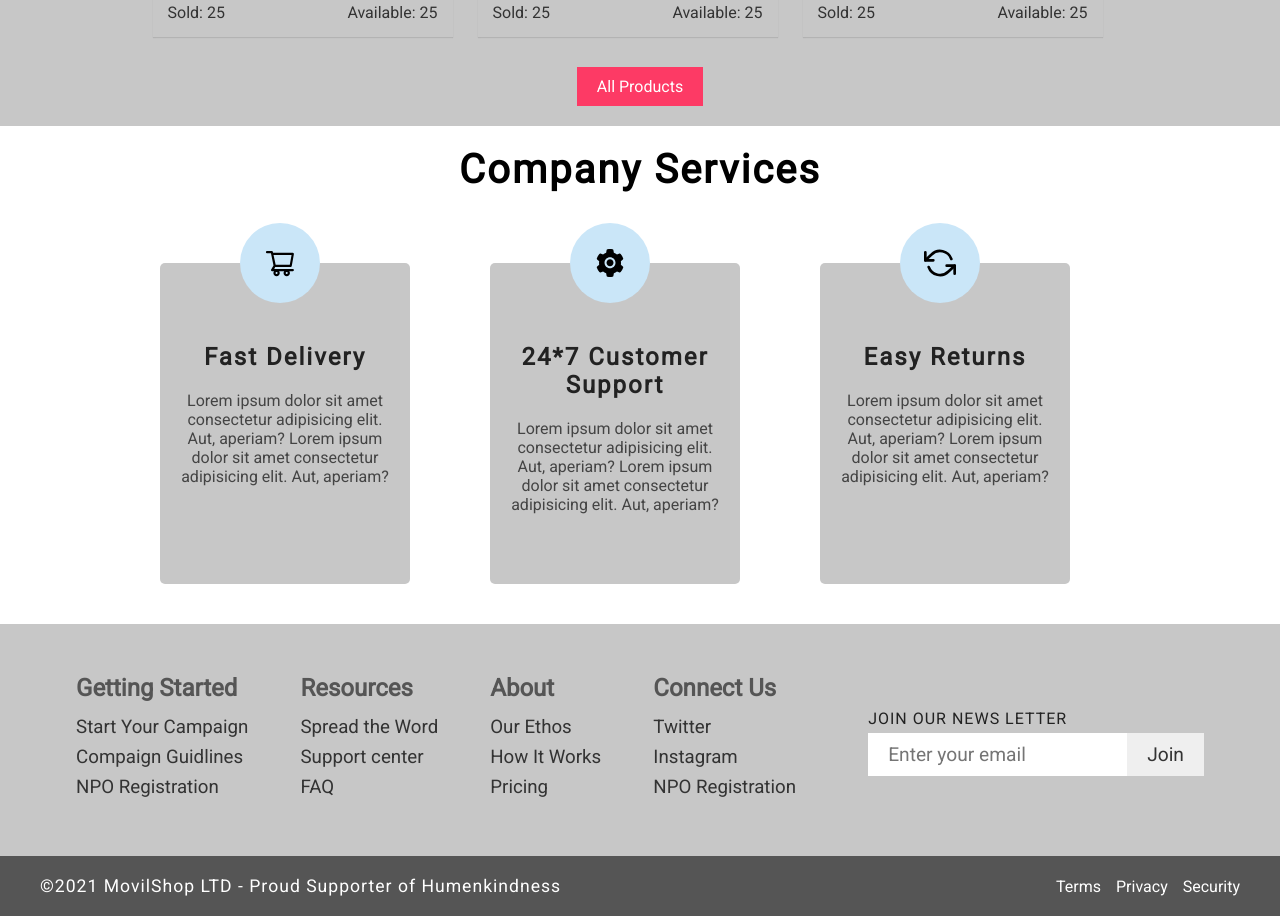
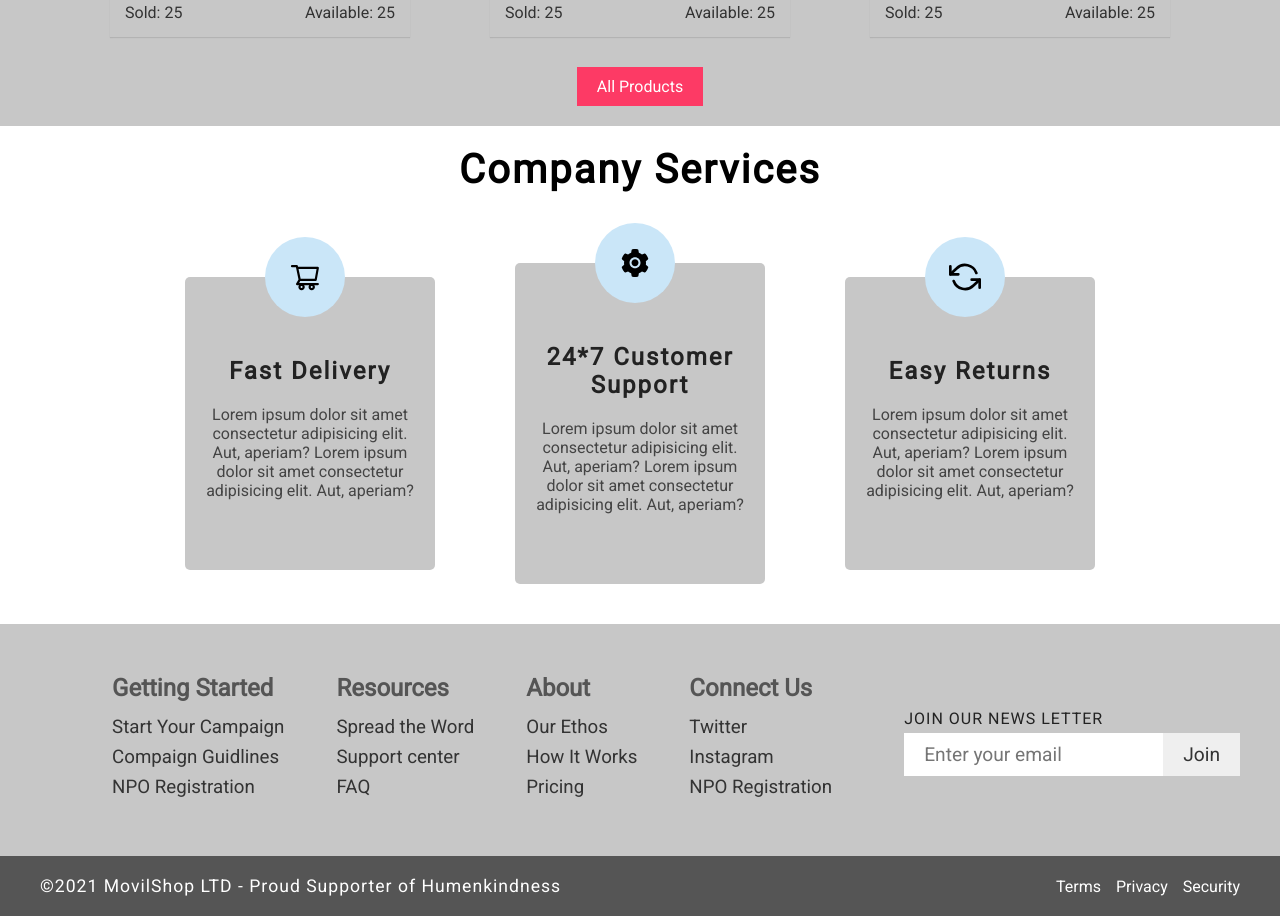
Before and after one commit to ddepu11/movil_shop_cient_side_react, a React (Create React App) app: page / in a window 1280 px wide. Shown: the part 1160-2076 px from the top of the page. Built offline with nearby package versions, Linux system fonts and the light colour scheme; no server answers.

Commit message:
width changed to max-width

```diff
--- a/src/components/Account.jsx
+++ b/src/components/Account.jsx
@@ -13,27 +13,68 @@ const Account = () => {
   );
 
   useEffect(() => {
-    if (
-      hasUserError ||
-      (!hasUserLoggedIn && Object.keys(userInfo).length === 0)
-    ) {
+    const isUserObjEmpty = Object.keys(userInfo).length === 0;
+
+    if (hasUserError || (!hasUserLoggedIn && isUserObjEmpty)) {
       history.push('/log-in');
     }
 
-    dispatch(getAccountInfo());
+    isUserObjEmpty && dispatch(getAccountInfo());
 
     // eslint-disable-next-line
   }, [hasUserLoggedIn]);
-
+  const { displayPicture, firstName, lastName, email, phoneNumber } = userInfo;
   return (
     <>
       <Wrapper className="w-960">
-        {/* <img src={`dp /${userInfo.displayPicture}`} alt="dp" /> */}
+        <aside>
+          <img
+            src={`dp/${displayPicture}`}
+            alt={`${firstName} ${lastName}`}
+            className="dp"
+          />
+          <p>{email}</p>
+        </aside>
+        <main>
+          <div className="row flex">
+            <h4>First Name:</h4>
+            <span>{firstName}</span>
+          </div>
+          <div className="row flex">
+            <h4>Last Name:</h4>
+            <span>{lastName}</span>
+          </div>
+          <div className="row flex">
+            <h4>Email</h4>
+            <span>{email}</span>
+          </div>
+          <div className="row flex">
+            <h4>Phone Number</h4>
+            <span>{phoneNumber}</span>
+          </div>
+          <div className="row flex">
+            <h4>Password</h4>
+            <span>*********</span>
+          </div>
+        </main>
       </Wrapper>
     </>
   );
 };
 
-const Wrapper = styled.main``;
+const Wrapper = styled.main`
+  display: grid;
+  gap: 1.3rem;
+  grid-template-columns: repeat(auto-fit, minmax(150px, 1fr));
+  padding: 20px 0;
+  aside {
+    .dp {
+      width: 120px;
+      height: 120px;
+      border-radius: 50%;
+      object-fit: cover;
+    }
+  }
+`;
 
 export default Account;
--- a/src/components/Footer.jsx
+++ b/src/components/Footer.jsx
@@ -60,18 +60,21 @@ const Wrapper = styled.footer`
   padding: 00px 0px;
   .f_upper {
     justify-content: space-around;
-    width: 1200px;
-    margin: auto;
+    max-width: 1200px;
+    margin: 0 auto;
     padding: 50px 0px;
 
     .left {
       width: 60%;
+      margin: 0 auto;
       justify-content: space-between;
+
       .c {
         h2 {
           margin-bottom: 14px;
           color: #555;
         }
+
         h3 {
           margin-bottom: 8px;
           color: #333;
@@ -79,6 +82,7 @@ const Wrapper = styled.footer`
         }
       }
     }
+
     .right {
       justify-self: start;
       label {
@@ -89,6 +93,7 @@ const Wrapper = styled.footer`
         color: #222;
         padding: 5px 0;
       }
+
       input,
       button {
         padding: 10px 20px;
@@ -97,21 +102,25 @@ const Wrapper = styled.footer`
       }
     }
   }
+
   .fotter_fw {
     background-color: #555;
     padding: 20px 0;
   }
+
   .f_lover {
     justify-content: space-between;
-    width: 1200px;
-    margin: auto;
+    max-width: 1200px;
+    margin: 0 auto;
     color: white;
+
     .left {
       p {
         font-size: 1.1em;
         letter-spacing: 1px;
       }
     }
+
     .right {
       span {
         margin-left: 15px;
--- a/src/components/Home.jsx
+++ b/src/components/Home.jsx
@@ -53,7 +53,7 @@ const Home = () => {
 
 const Wrapper = styled.main`
   .hero {
-    width: 1200px;
+    max-width: 1200px;
     margin: 0 auto;
     background-color: #db7979;
     padding: 20px;
@@ -88,14 +88,18 @@ const Wrapper = styled.main`
     background-color: #c7c7c7;
     padding: 20px;
     text-align: center;
+
     h2 {
       margin-bottom: 50px;
       font-size: 1.8em;
       letter-spacing: 2px;
     }
-    .r_p_div > * {
-      margin-right: 25px;
+
+    .r_p_div {
+      flex-wrap: wrap;
+      gap: 5rem;
     }
+
     .btn {
       margin-top: 30px;
     }
--- a/src/components/Navbar.jsx
+++ b/src/components/Navbar.jsx
@@ -38,7 +38,7 @@ const Navbar = () => {
 
         <div className="links">
           <ul className="flex">
-            .<li>{hasUserLoggedIn && <Link to="/account">Account</Link>}</li>
+            <li>{hasUserLoggedIn && <Link to="/account">Account</Link>}</li>
             <li>
               {hasUserLoggedIn || Object.keys(userInfo).length !== 0 ? (
                 <button
--- a/src/components/Services.jsx
+++ b/src/components/Services.jsx
@@ -6,7 +6,7 @@ import { FiRefreshCcw } from 'react-icons/fi';
 const Services = () => (
   <Wrapper className="w-960">
     <h1>Company Services</h1>
-    <div className="grid">
+    <div className="flex service_div">
       <div className="service">
         <div className="s_logo">
           <AiOutlineShoppingCart />
@@ -52,10 +52,9 @@ const Wrapper = styled.section`
     margin-bottom: 60px;
   }
 
-  .grid {
-    display: grid;
-    grid-template-columns: repeat(3, minmax(250px, 250px));
-    gap: 80px;
+  .service_div {
+    flex-wrap: wrap;
+    gap: 5rem;
   }
 
   .service {
--- a/src/index.css
+++ b/src/index.css
@@ -1,4 +1,4 @@
-@import url("https://fonts.googleapis.com/css2?family=Roboto:wght@100;300;400&display=swap");
+@import url('https://fonts.googleapis.com/css2?family=Roboto:wght@100;300;400&display=swap');
 
 /*Utility class*/
 .flex {
@@ -19,14 +19,10 @@
   margin: 0;
   padding: 0;
   box-sizing: border-box;
-  font-family: "Roboto", sans-serif;
+  font-family: 'Roboto', sans-serif;
 }
 body {
   min-height: 100vh;
-}
-.container {
-  max-width: 100%;
-  margin: 0 auto;
 }
 
 a {
@@ -51,7 +47,7 @@ input:focus {
   outline: 0;
 }
 .w-960 {
-  width: 960px;
+  max-width: 960px;
   margin: 0 auto;
 }
 .btn {
```
